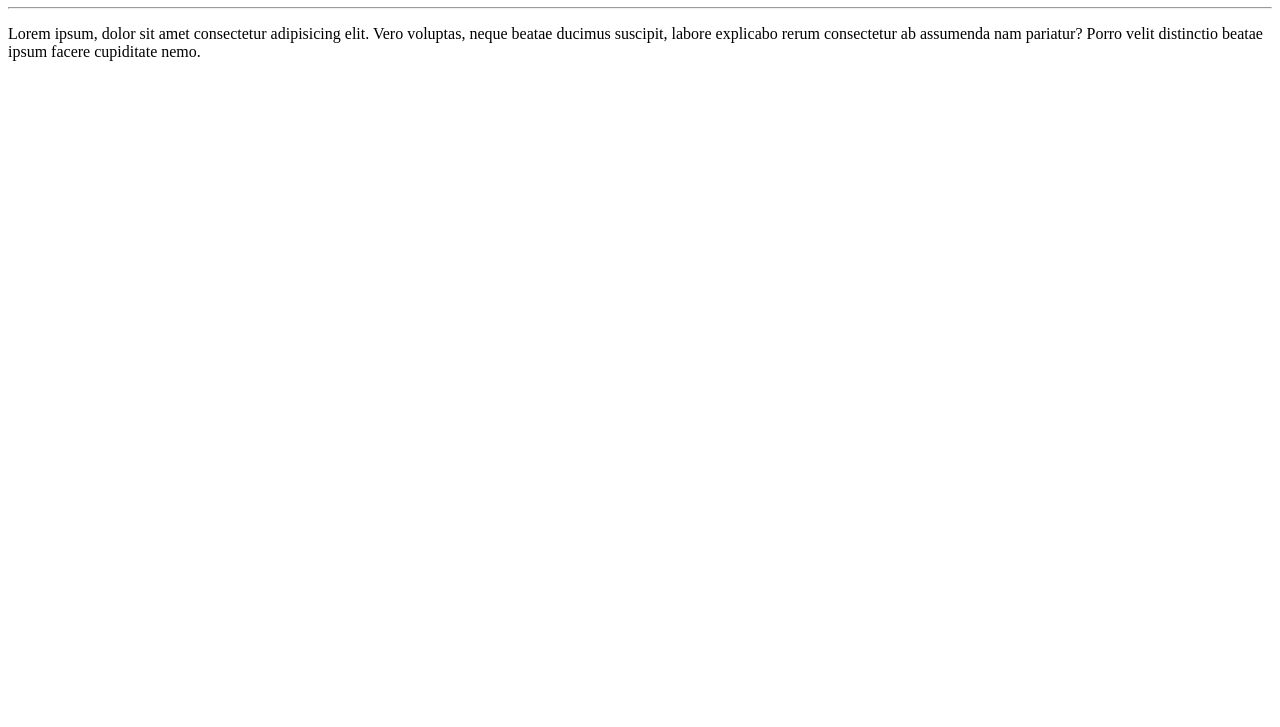
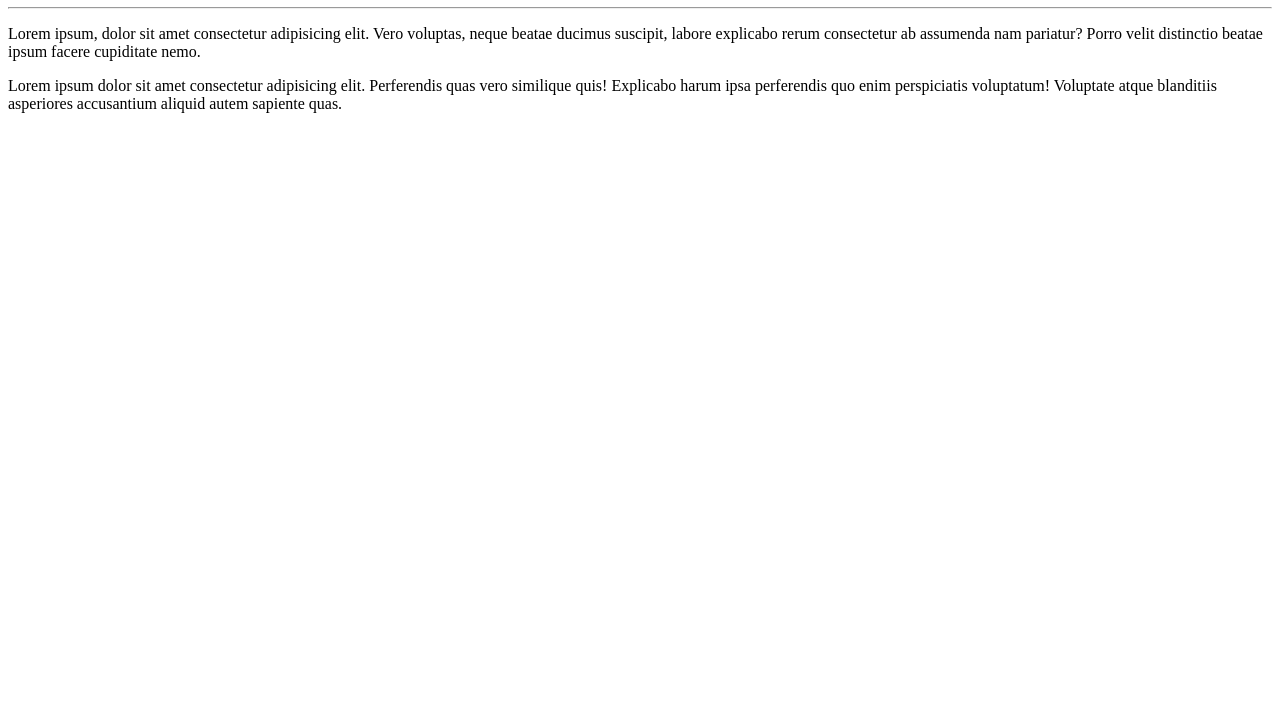
Before and after one commit to LucasSchroeders/Ola-Mundo, a plain HTML site: page site-exemplo/index.html in a window 1280 px wide. Shown: the part 73-800 px from the top of the page. Drawn offline with Linux system fonts and the light colour scheme.

Commit message:
adicionei um paragrafo

```diff
--- a/site-exemplo/index.html
+++ b/site-exemplo/index.html
@@ -10,5 +10,6 @@
     <h1>Olá, Mundo!</h1>
     <hr>
     <p>Lorem ipsum, dolor sit amet consectetur adipisicing elit. Vero voluptas, neque beatae ducimus suscipit, labore explicabo rerum consectetur ab assumenda nam pariatur? Porro velit distinctio beatae ipsum facere cupiditate nemo.</p>
+    <p>Lorem ipsum dolor sit amet consectetur adipisicing elit. Perferendis quas vero similique quis! Explicabo harum ipsa perferendis quo enim perspiciatis voluptatum! Voluptate atque blanditiis asperiores accusantium aliquid autem sapiente quas.</p>
 </body>
 </html>
```
